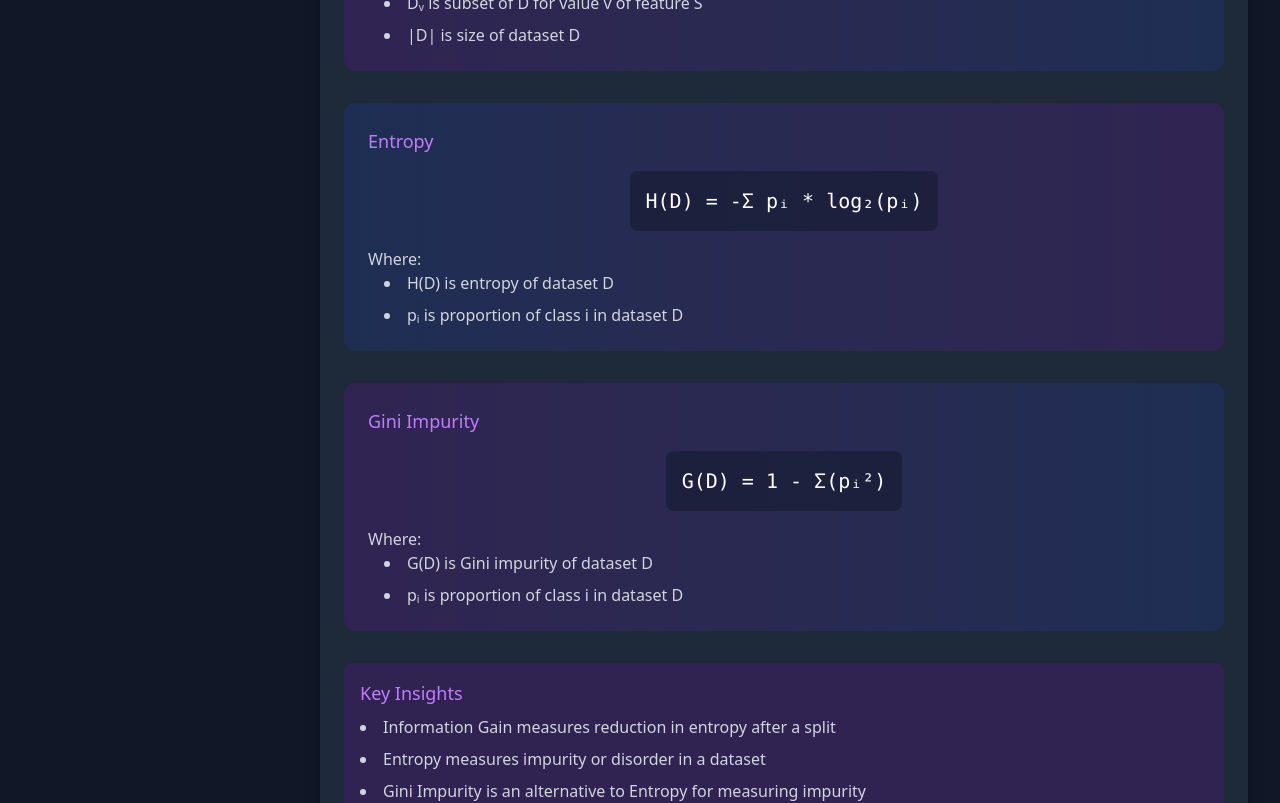
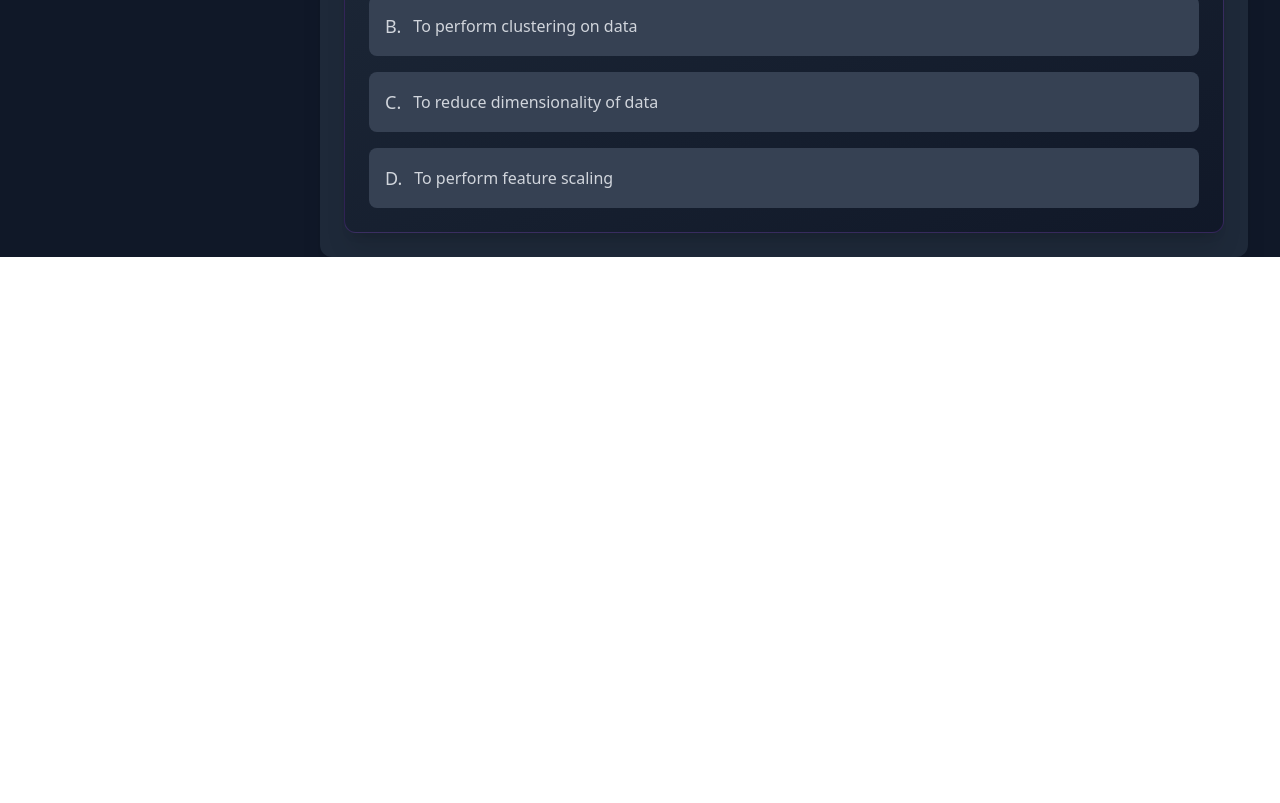
Before and after one commit to idanidan29/Machine_Learning_Visualizer, a Next.js app in the folder client/: page /algorithms/decision-tree in a window 1280 px wide. Shown: the part 10580-11383 px from the top of the page. After the commit the page ends 10837 px from the top, so only its background shows below. Built offline with nearby package versions, Linux system fonts and the light colour scheme.

Commit message:
deleting duplicated section

```diff
--- a/client/src/app/algorithms/decision-tree/page.tsx
+++ b/client/src/app/algorithms/decision-tree/page.tsx
@@ -803,54 +803,6 @@ function calculateInformationGain(data, feature, target):
                 </div>
               </section>
 
-              {/* Formulas Section */}
-              <section id="formulas" className="bg-gray-800 rounded-xl shadow-xl p-4 sm:p-6">
-                <h2 className="text-xl sm:text-2xl font-semibold text-white mb-4">Formulas</h2>
-                <div className="space-y-8">
-                  <Formula
-                    title="Information Gain"
-                    formula="IG(D,S) = H(D) - Σ(|Dᵥ|/|D|) * H(Dᵥ)"
-                    variables={[
-                      { name: "IG(D,S)", description: "information gain of split S on dataset D" },
-                      { name: "H(D)", description: "entropy of dataset D" },
-                      { name: "Dᵥ", description: "subset of D for value v of feature S" },
-                      { name: "|D|", description: "size of dataset D" }
-                    ]}
-                    gradient="purple-blue"
-                  />
-
-                  <Formula
-                    title="Entropy"
-                    formula="H(D) = -Σ pᵢ * log₂(pᵢ)"
-                    variables={[
-                      { name: "H(D)", description: "entropy of dataset D" },
-                      { name: "pᵢ", description: "proportion of class i in dataset D" }
-                    ]}
-                    gradient="blue-purple"
-                  />
-
-                  <Formula
-                    title="Gini Impurity"
-                    formula="G(D) = 1 - Σ(pᵢ²)"
-                    variables={[
-                      { name: "G(D)", description: "Gini impurity of dataset D" },
-                      { name: "pᵢ", description: "proportion of class i in dataset D" }
-                    ]}
-                    gradient="purple-blue"
-                  />
-
-                  <div className="bg-purple-900/30 p-4 rounded-lg">
-                    <h3 className="text-lg font-medium text-purple-400 mb-2">Key Insights</h3>
-                    <ul className="list-disc list-inside text-gray-300 space-y-2 text-sm sm:text-base">
-                      <li>Information Gain measures reduction in entropy after a split</li>
-                      <li>Entropy measures impurity or disorder in a dataset</li>
-                      <li>Gini Impurity is an alternative to Entropy for measuring impurity</li>
-                      <li>Both metrics help determine the best feature to split on</li>
-                    </ul>
-                  </div>
-                </div>
-              </section>
-
               {/* Quiz Section */}
               <section id="quiz" className="bg-gray-800 rounded-xl shadow-xl p-4 sm:p-6">
                 <Quiz algorithm="decision-tree" />
```
